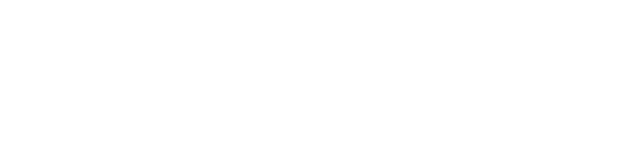
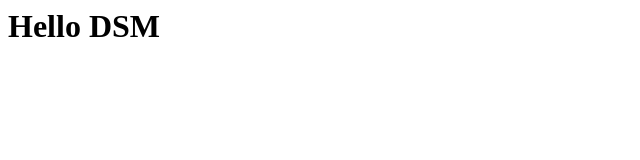
Before and after one commit to MyungireJ/mbukeacademy, a plain HTML site: page newfile.html in a window 1280 px wide. Shown: the whole page, without its empty margins (0-640 px from the left). Drawn offline with Linux system fonts and the light colour scheme.

Commit message:
adding new hello DSM

```diff
--- a/newfile.html
+++ b/newfile.html
@@ -3,4 +3,7 @@
 	<head>
 		<title>HolaNew</title>
 	</head>
+	<body>
+	<h1>Hello DSM</h1>
+	</body>
 </html>
```
